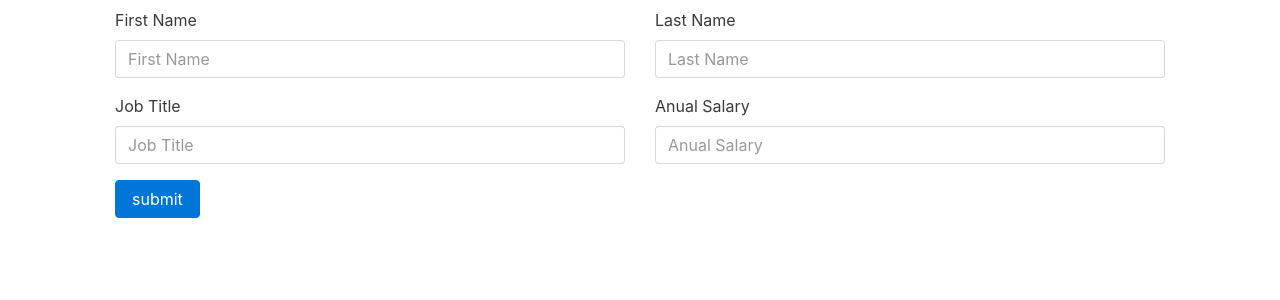
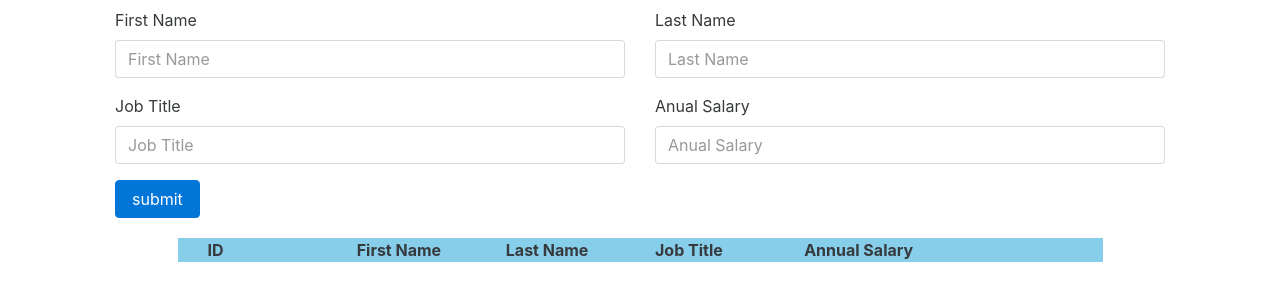
Before and after one commit to b-bly/Employees-full-stack, a website: page public/index.html in a window 1280 px wide. Drawn offline with Linux system fonts and the light colour scheme; no server answers.

Commit message:
displayed get request on dom, some styles added

```diff
--- a/public/index.html
+++ b/public/index.html
@@ -32,14 +32,38 @@
                     <input type="text" name="" class="form-control" ng-model="vm.newEmployee.anualSalary" placeholder="Anual Salary" />
                 </div>
                 <div class="col-md-2">
-                <input class="btn btn-primary" type="submit" value="submit">
+                    <input class="btn btn-primary" type="submit" value="submit">
                 </div>
             </form>
         </section>
 
         <section class="container">
-            <div class="col-md-12">
-                {{ vm.employees }}
+            <div class="col-md-1"></div>
+            <div class="col-md-10 headings">
+                <div class="col-md-2">ID
+                </div>
+                <div class="col-md-2">First Name
+                </div>
+                <div class="col-md-2">Last Name
+                </div>
+                <div class="col-md-2">Job Title
+                </div>
+                <div class="col-md-2">Annual Salary
+                </div>
+
+            </div>
+
+            <div class="col-md-10" ng-repeat="employee in vm.employees">
+                <div class="col-md-2">{{ employee.id }}
+                </div>
+                <div class="col-md-2">{{ employee.first_name }}
+                </div>
+                <div class="col-md-2">{{ employee.last_name }}
+                </div>
+                <div class="col-md-2">{{ employee.job_title }}
+                </div>
+                <div class="col-md-2">{{ employee.annual_salary }}
+                </div>
             </div>
         </section>
     </main>
--- a/public/styles/styles.css
+++ b/public/styles/styles.css
@@ -0,0 +1,9 @@
+.headings {
+    font-weight: bold;
+    background: skyblue;
+    margin-top: 20px;
+}
+
+.col-md-1 {
+    height: 100vh ;
+}
```
